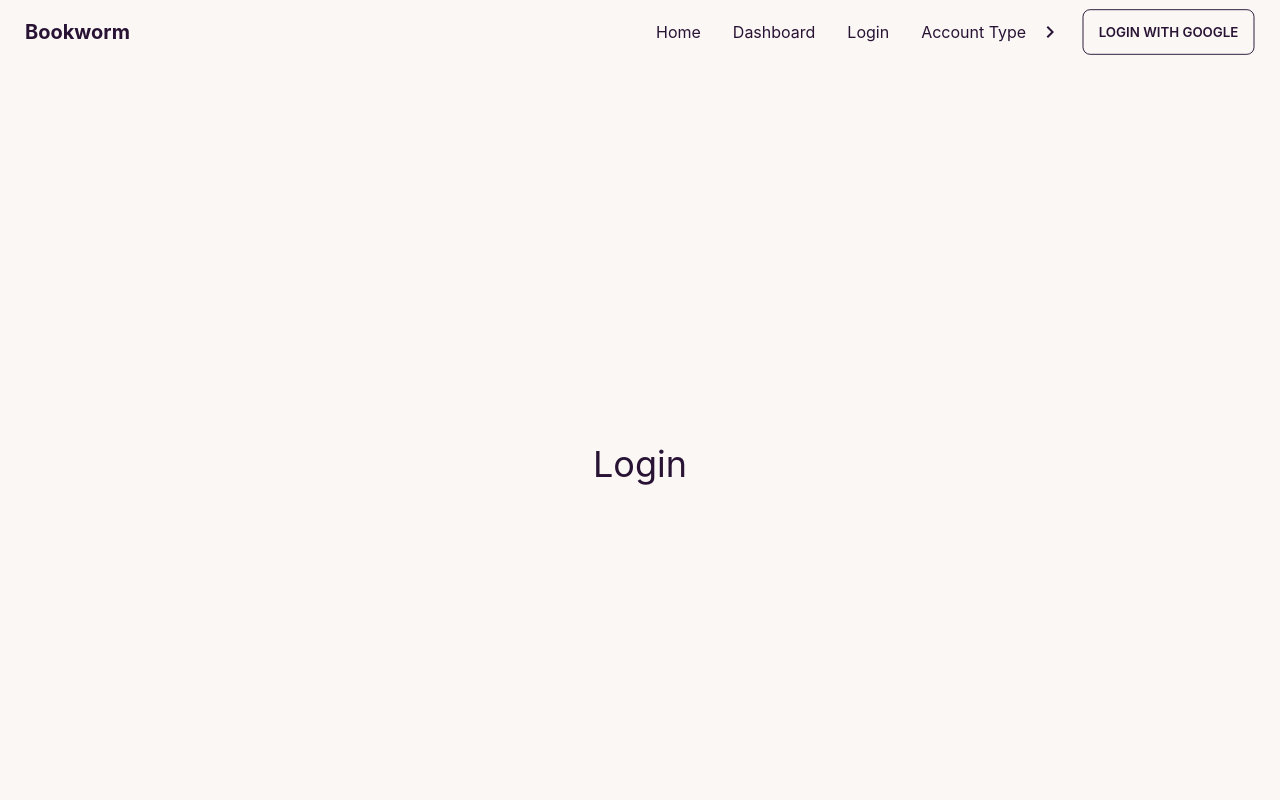
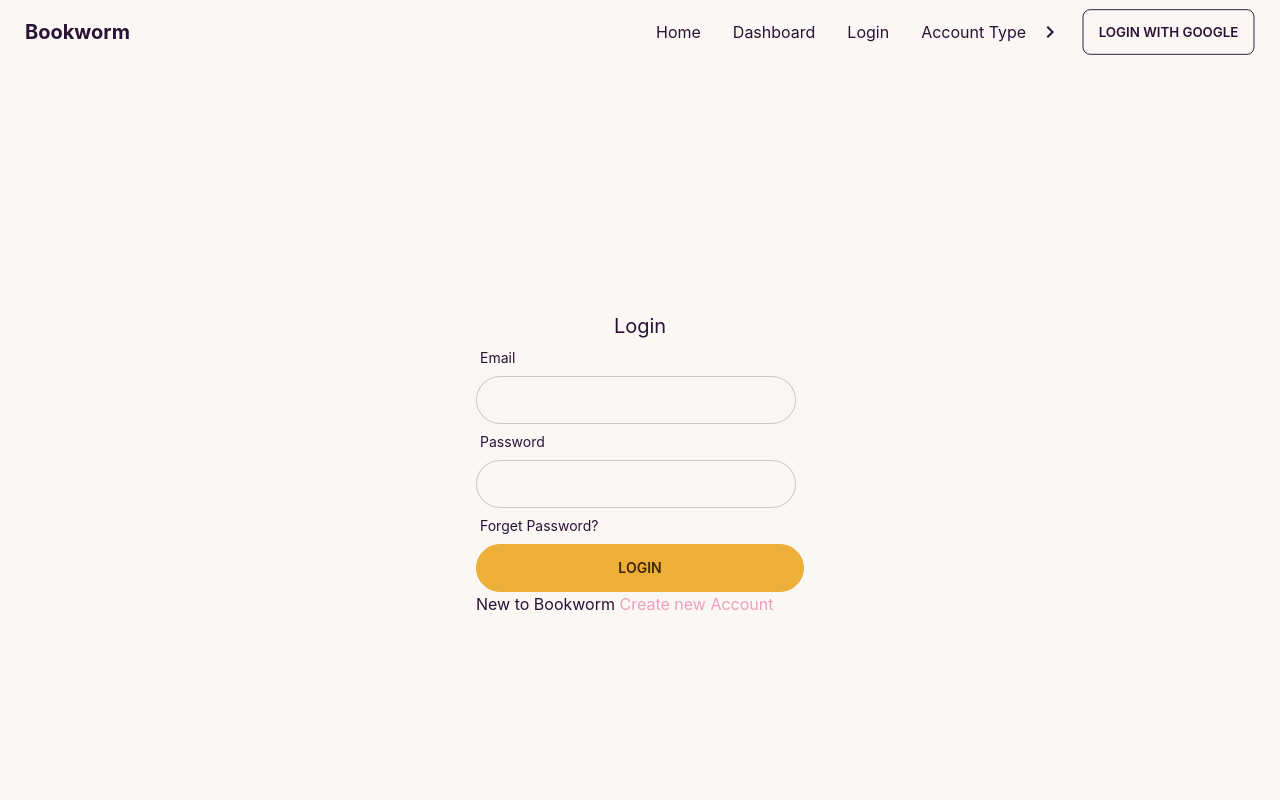
Before and after one commit to tawhidulshehzad/used-products-resale-clients-side, a React (Create React App) app: page /login in a window 1280 px wide. Shown: the top 800 px of the page. Built offline with nearby package versions, Linux system fonts and the light colour scheme; no server answers.

Commit message:
login form

```diff
--- a/package.json
+++ b/package.json
@@ -11,6 +11,7 @@
     "firebase": "^9.14.0",
     "react": "^18.2.0",
     "react-dom": "^18.2.0",
+    "react-hook-form": "^7.39.5",
     "react-router-dom": "^6.4.3",
     "react-scripts": "5.0.1",
     "web-vitals": "^2.1.4"
--- a/src/Pages/Login/Login.js
+++ b/src/Pages/Login/Login.js
@@ -1,10 +1,96 @@
-import React from "react";
+import React, { useContext, useState } from "react";
+import { useForm } from "react-hook-form";
+import { Link, useLocation, useNavigate } from "react-router-dom";
+import { AuthContext } from "../../contexts/AuthProvider/AuthProvider";
 
 const Login = () => {
+  const {
+    register,
+    formState: { errors },
+    handleSubmit,
+  } = useForm();
+  const { signIn } = useContext(AuthContext);
+  const [loginError, setLoginError] = useState("");
+  const location = useLocation();
+  const navigate = useNavigate();
+
+  const from = location.state?.from?.pathname || "/";
+
+  const handleLogin = (data) => {
+    console.log(data);
+    setLoginError("");
+    signIn(data.email, data.password)
+      .then((result) => {
+        const user = result.user;
+        console.log(user);
+        navigate(from, { replace: true });
+      })
+      .catch((error) => {
+        console.log(error.message);
+        setLoginError(error.message);
+      });
+  };
+
   return (
     <div className="h-[800px] flex justify-center items-center">
-      <div>
-        <h2 className="text-4xl">Login</h2>
+      <div className="w-96 p-7">
+        <h2 className="text-xl text-center">Login</h2>
+        <form onSubmit={handleSubmit(handleLogin)}>
+          <div className="form-control w-full max-w-xs">
+            <label className="label">
+              {" "}
+              <span className="label-text">Email</span>
+            </label>
+            <input
+              type="text"
+              {...register("email", {
+                required: "Email Address is required",
+              })}
+              className="input input-bordered w-full max-w-xs"
+            />
+            {errors.email && (
+              <p className="text-red-600">{errors.email?.message}</p>
+            )}
+          </div>
+          <div className="form-control w-full max-w-xs">
+            <label className="label">
+              {" "}
+              <span className="label-text">Password</span>
+            </label>
+            <input
+              type="password"
+              {...register("password", {
+                required: "Password is required",
+                minLength: {
+                  value: 6,
+                  message: "Password must be 6 characters or longer",
+                },
+              })}
+              className="input input-bordered w-full max-w-xs"
+            />
+            <label className="label">
+              {" "}
+              <span className="label-text">Forget Password?</span>
+            </label>
+            {errors.password && (
+              <p className="text-red-600">{errors.password?.message}</p>
+            )}
+          </div>
+          <input
+            className="btn btn-accent w-full"
+            value="Login"
+            type="submit"
+          />
+          <div>
+            {loginError && <p className="text-red-600">{loginError}</p>}
+          </div>
+        </form>
+        <p>
+          New to Bookworm{" "}
+          <Link className="text-secondary" to="/signup">
+            Create new Account
+          </Link>
+        </p>
       </div>
     </div>
   );
```
Also changed, not shown: 1 other file (tests, documents, lock files or other folders).
